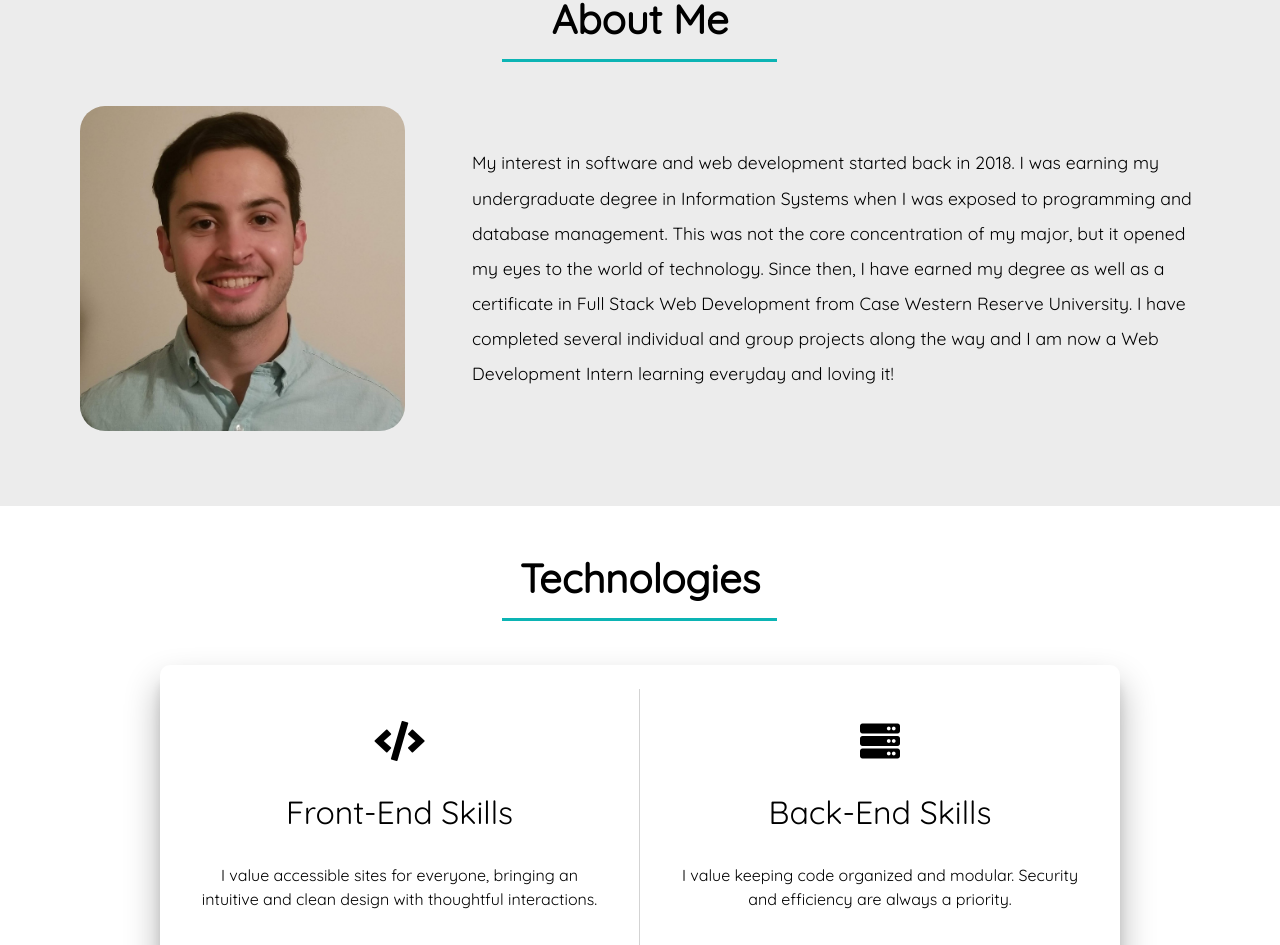
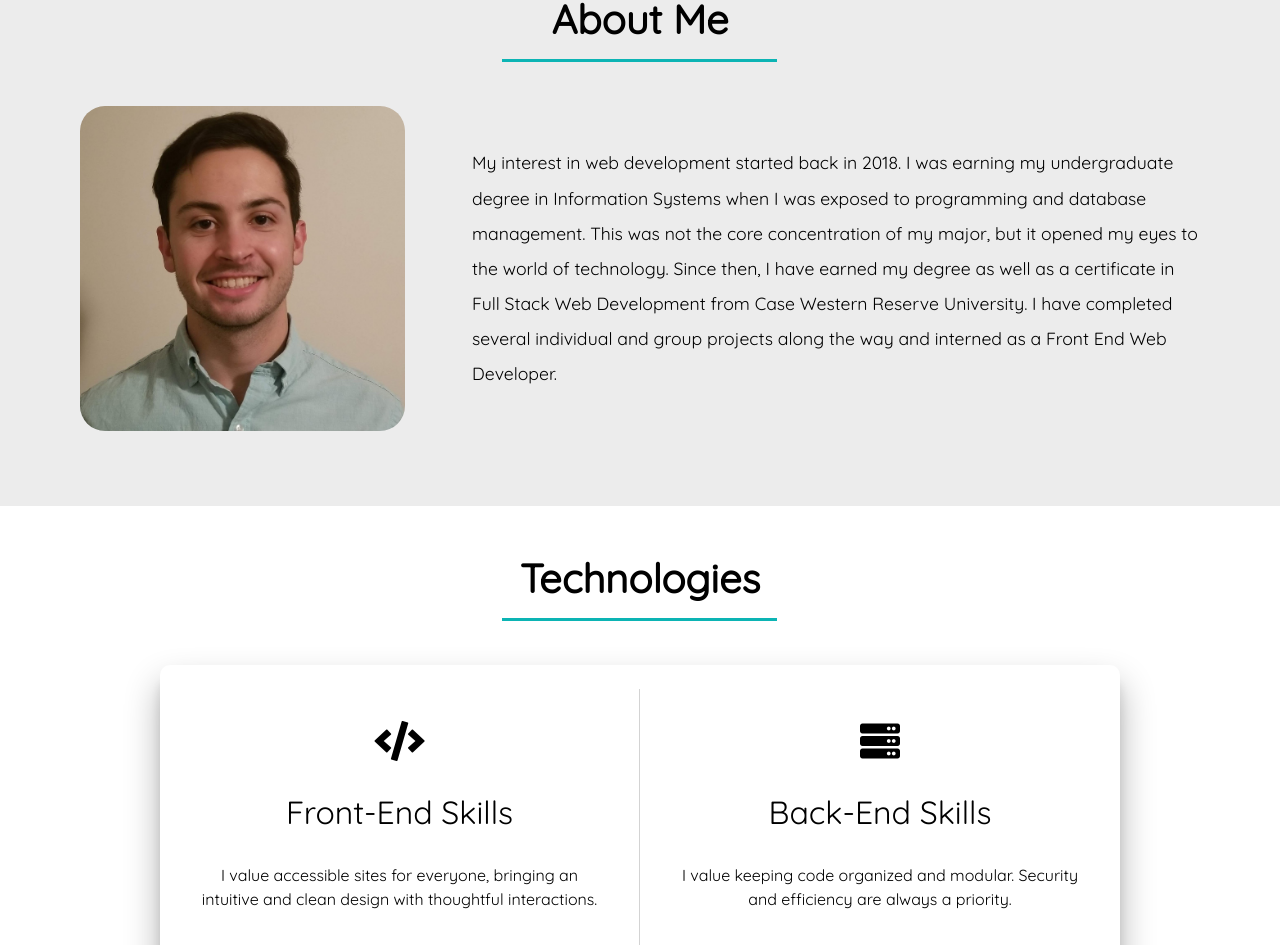
Before and after one commit to cwedwards9/react-portfolio, a React (Create React App) app: page / in a window 1280 px wide. Shown: the part 853-1798 px from the top of the page. Built offline with nearby package versions, Linux system fonts and the light colour scheme.

Commit message:
Update content.

```diff
--- a/src/mainSections/About.js
+++ b/src/mainSections/About.js
@@ -7,11 +7,11 @@ export default function About() {
         <div className="aboutContent">
             <img src={chasePic} className="aboutPic" alt="Chase in button-up collared shirt." />
             <div className="aboutDesc">
-                <p>My interest in software and web development started back in 2018. I was earning my undergraduate degree in
+                <p>My interest in web development started back in 2018. I was earning my undergraduate degree in
                 Information Systems when I was exposed to programming and database management. This was not the core concentration
                 of my major, but it opened my eyes to the world of technology. Since then, I have earned my degree as well as a
                 certificate in Full Stack Web Development from Case Western Reserve University. I have completed several individual
-                and group projects along the way and I am now a Web Development Intern learning everyday and loving it!
+                and group projects along the way and interned as a Front End Web Developer.
                 </p>
             </div>
         </div>
```
